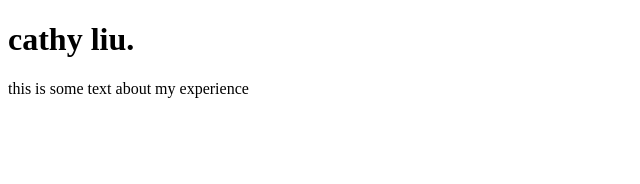
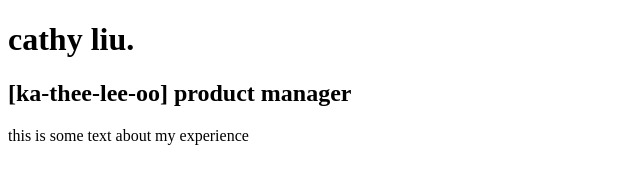
Before and after one commit to cat-liu/cat-liu.github.io, a plain HTML site: page index.html in a window 1280 px wide. Shown: the whole page, without its empty margins (0-640 px from the left). Drawn offline with Linux system fonts and the light colour scheme.

Commit message:
Update index.html

```diff
--- a/index.html
+++ b/index.html
@@ -5,6 +5,7 @@
     </head>
     <body>
         <h1>cathy liu.</h1>
+        <h2>[ka-thee-lee-oo] product manager</h2>
         <p>this is some text about my experience</p>
     </body>
 </html>
```
